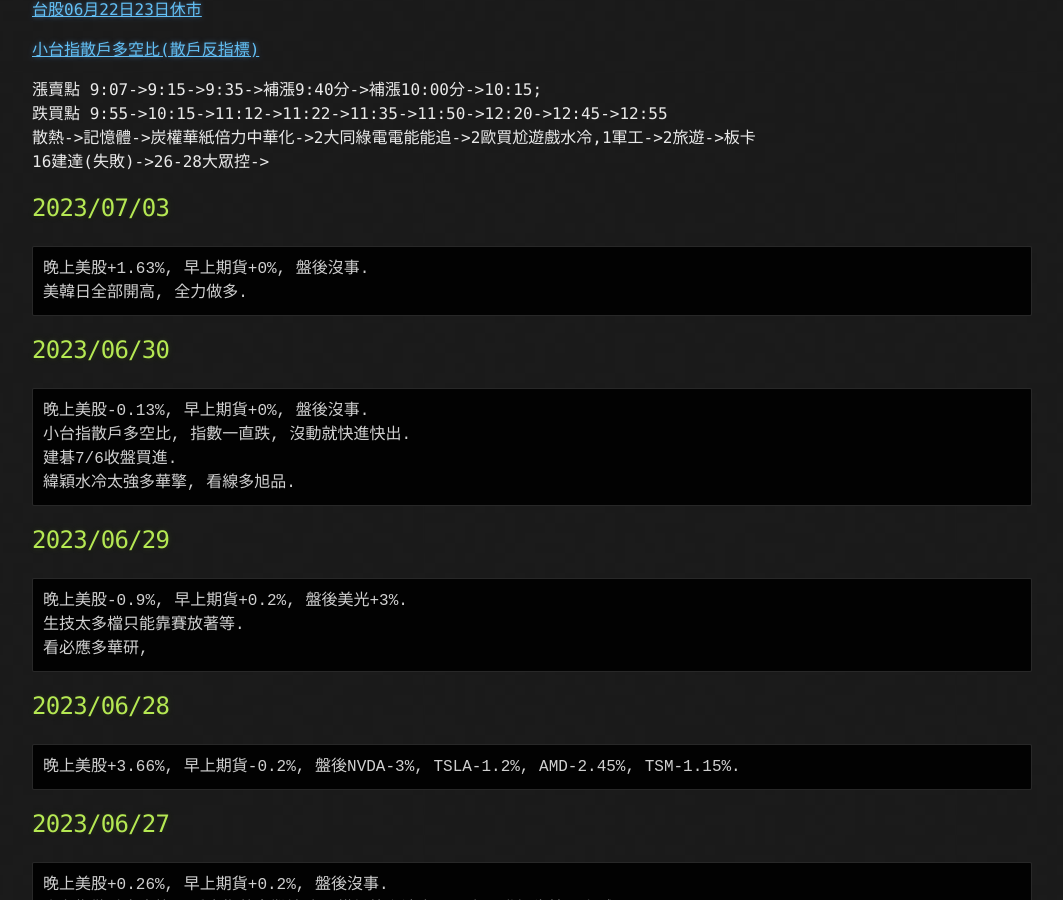
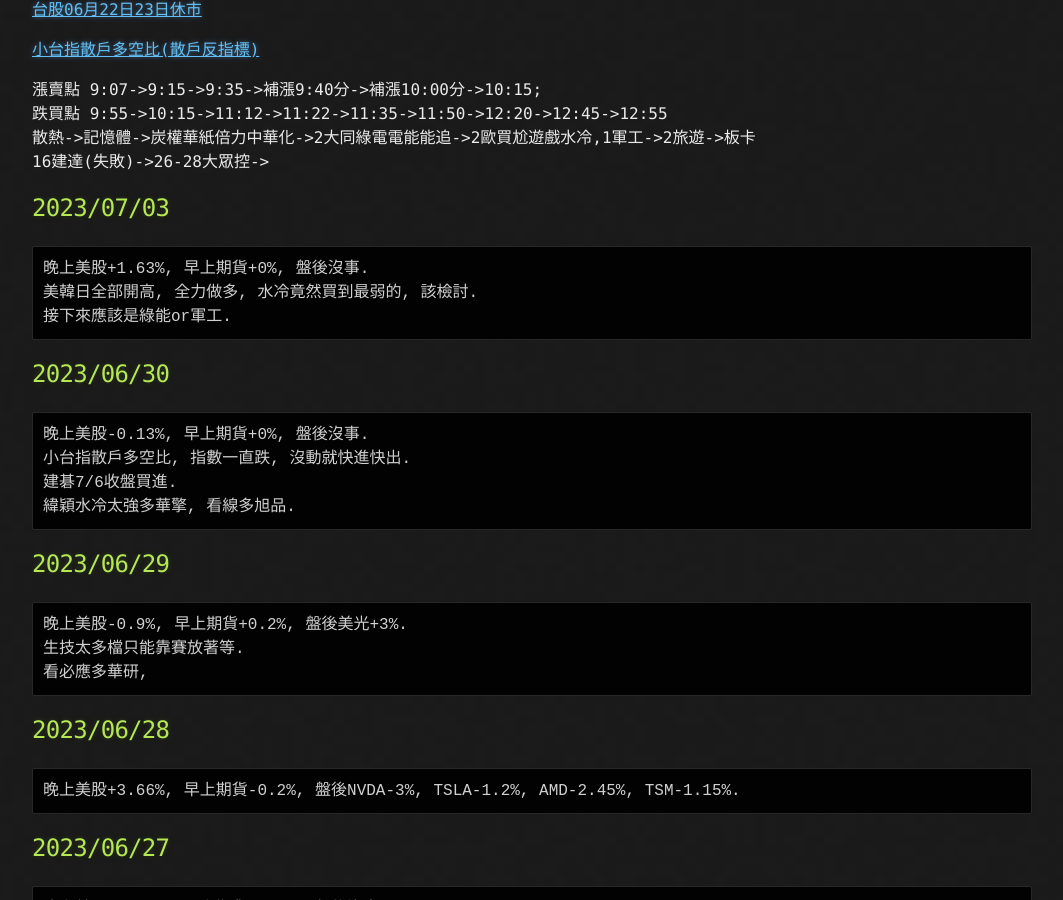
Before and after one commit to lepg5487/Stock_God, a Jekyll site: the page built from index.md, in a window 1280 px wide and 900 px high, scrolled down 460 px. Shown: the whole window, without its empty margins (108-1171 px from the left). Built offline with Jekyll 4.4.1, drawn with Linux system fonts in a browser that asks for light colours; our own code applies the rules of GitHub Pages for plain Markdown files.

Commit message:
Update index.md

````diff
--- a/index.md
+++ b/index.md
@@ -24,7 +24,8 @@ layout: testlayouts
 ## 2023/07/03
 ```
 晚上美股+1.63%, 早上期貨+0%, 盤後沒事.
-美韓日全部開高, 全力做多.
+美韓日全部開高, 全力做多, 水冷竟然買到最弱的, 該檢討.
+接下來應該是綠能or軍工.
 ```
 
 ## 2023/06/30
````
